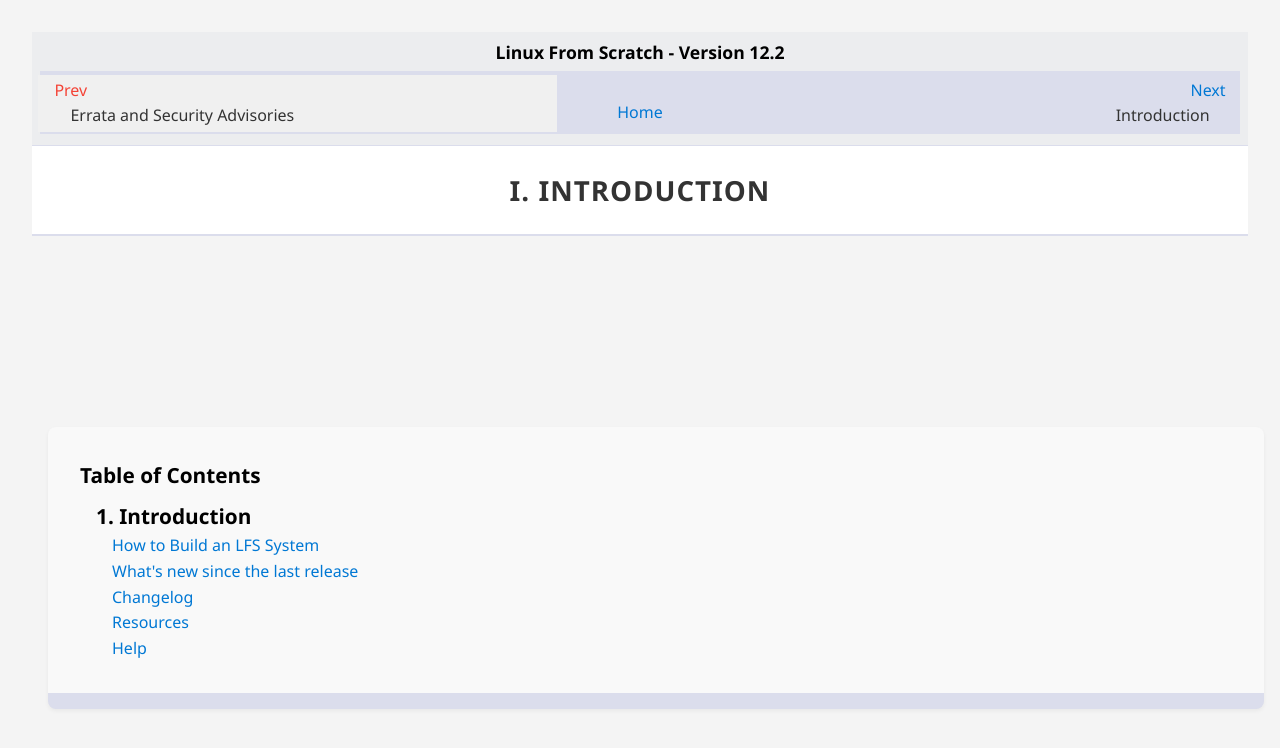
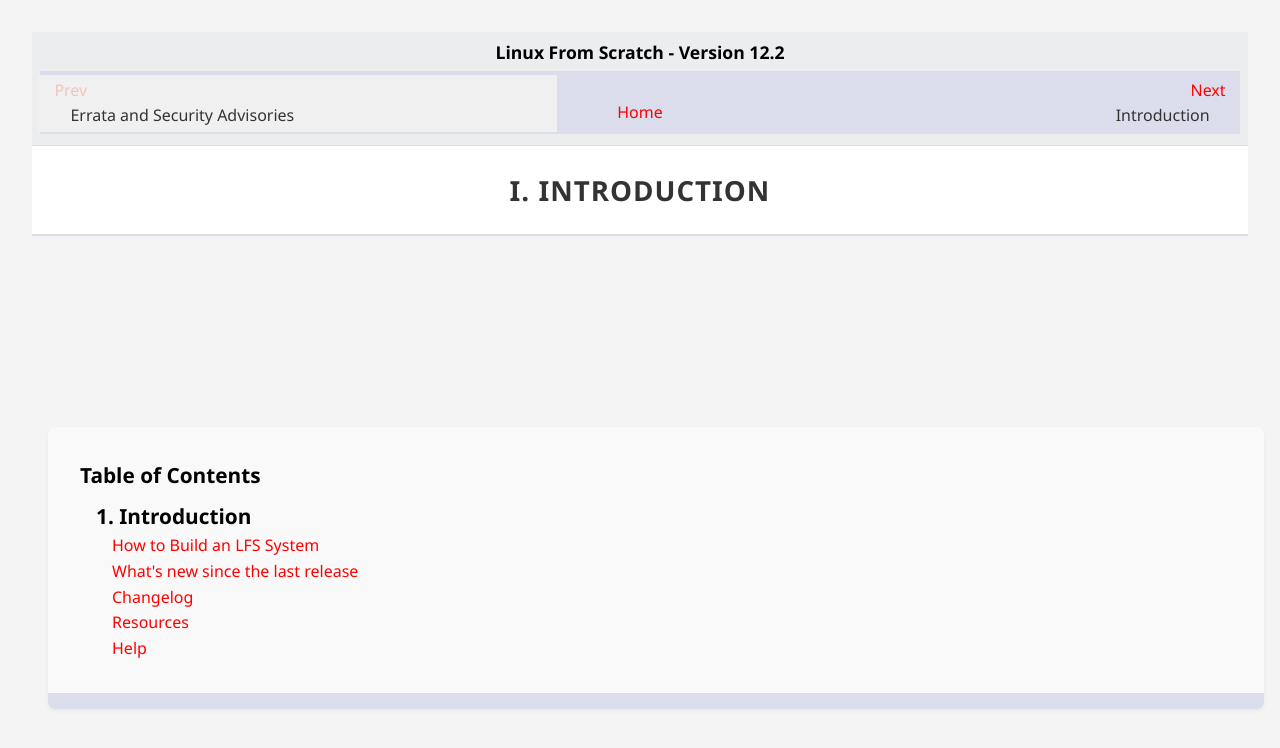
Before and after one commit to PersuasiveArchives/LFS-BOOK-Revamped, a plain HTML site: page part1.html in a window 1280 px wide. In both pictures the pointer is over the link "Prev". Drawn offline with Linux system fonts and the light colour scheme.

Commit message:
added hovering to href will ease

```diff
--- a/stylesheets/lfs.css
+++ b/stylesheets/lfs.css
@@ -675,5 +675,10 @@ p.updated {
   color: #8E6B23; /* Sienna */
 }
 a {
+  color:red!important;
   text-decoration: none;
 }
+a:hover {
+  opacity:0.25;
+  transition: all 0.25s ease-out;
+}
```
